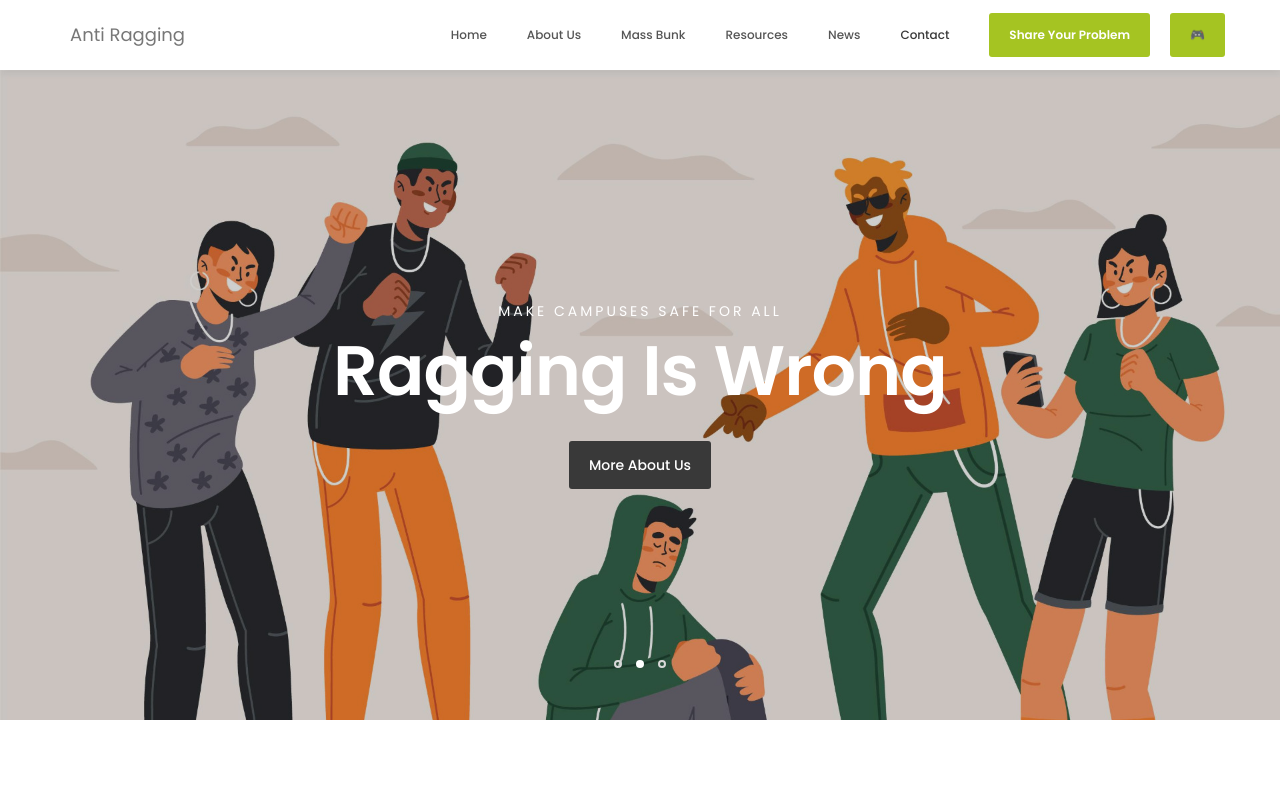
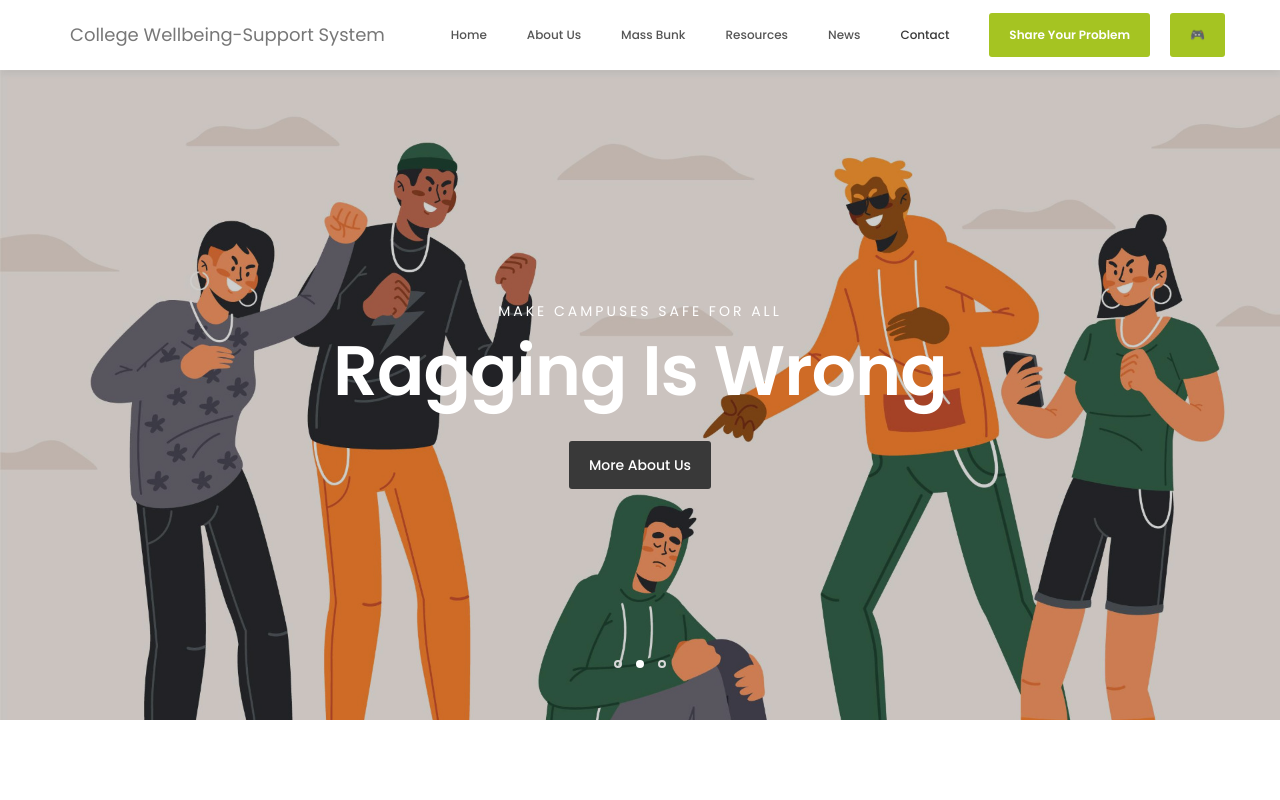
Before and after one commit to Sudhaanshuu/CollegeWellbeing-SupportSystem, a plain HTML site: page index.html in a window 1280 px wide. Shown: the top 800 px of the page. Drawn offline with Linux system fonts and the light colour scheme.

Commit message:
Justing channging some tittle and name

```diff
--- a/index.html
+++ b/index.html
@@ -3,7 +3,7 @@
 
 <head>
 
-    <title>Anti Ragging | Mass Bunk</title>
+    <title>College Wellbeing-Support System</title>
 
     <meta charset="UTF-8">
     <meta http-equiv="X-UA-Compatible" content="IE=Edge">
@@ -41,7 +41,7 @@
 
                 <!-- lOGO TEXT HERE -->
 
-                <a href="index.html" class="navbar-brand">Anti Ragging</a>
+                <a href="index.html" class="navbar-brand">College Wellbeing-Support System</a>
 
             </div>
 
```
